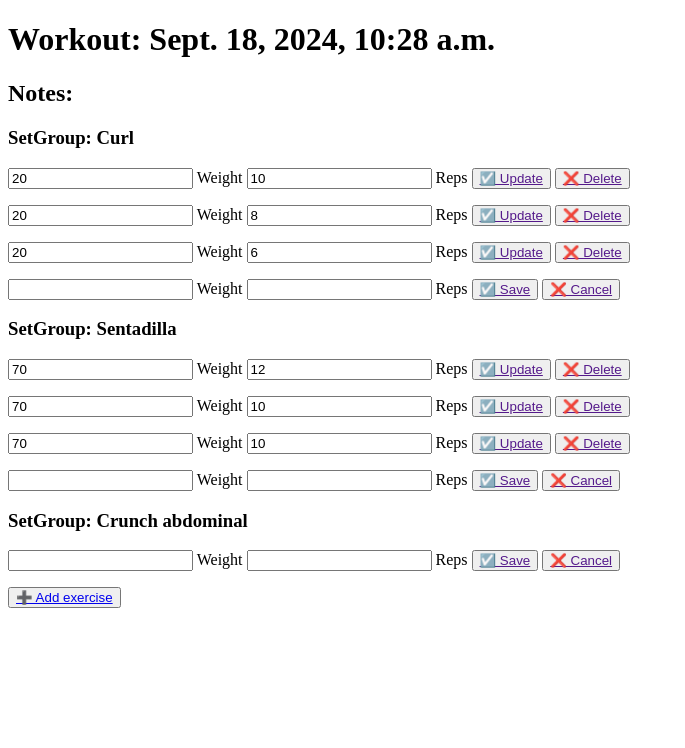
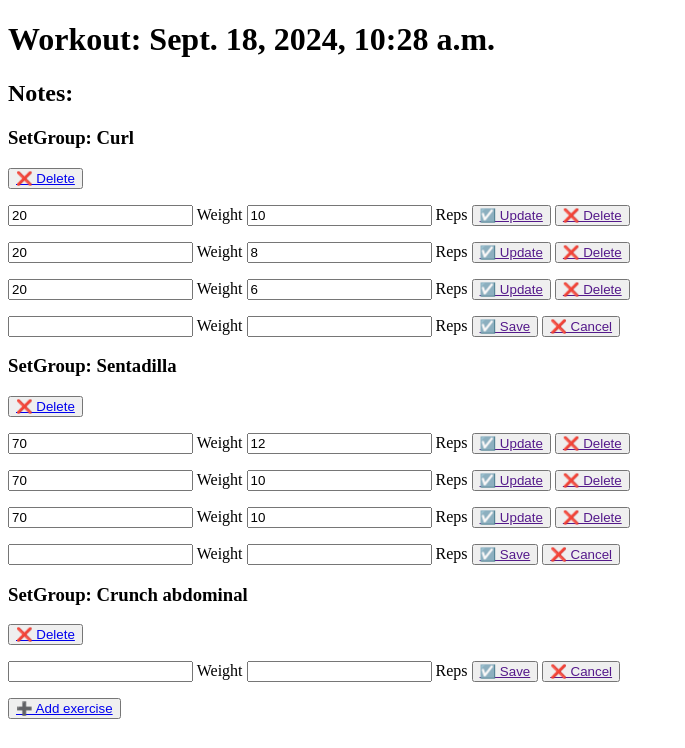
Before and after one commit to JoseADios/WorkoutNotes, a Django app: page /workouts/1 in a window 1280 px wide. Shown: the part 52-800 px from the top of the page, without its empty margins (0-685 px from the left). Run offline with Django 5.2, Linux system fonts and the light colour scheme; data comes from the database, SQL or seed files in the repository; both versions use the stored data as it was after the commit.

Commit message:
Delete setgroup

```diff
--- a/myapp/templates/workouts/detail.html
+++ b/myapp/templates/workouts/detail.html
@@ -11,6 +11,8 @@
 
 {% for setgroup in workout.setgroup_set.all %}
 <h3>SetGroup: {{setgroup.exercise.name}}</h3>
+
+<button><a href="{% url 'setgroup_delete' setgroup.id %}">❌ Delete</a></button>
 
 {% for set in setgroup.set_set.all %}
 <p>
--- a/myapp/urls.py
+++ b/myapp/urls.py
@@ -7,5 +7,5 @@ urlpatterns = [
     path('workouts/<int:id>', views.workout_detail, name='workout_detail'),
     path('create_workout', views.create_workout, name='create_workout'),
     path('create_setgroup <int:workout_id> <int:order>', views.create_setgroup, name='create_setgroup'),
-
+    path('setgroup/<int:pk>/delete/', views.delete_setgroup, name='setgroup_delete'),
 ]
--- a/myapp/views.py
+++ b/myapp/views.py
@@ -1,10 +1,10 @@
-from django.shortcuts import render
+from django.shortcuts import render, get_object_or_404, redirect
 from myapp.models import workout, setgroup
-# from django.utils import timezone
 from django.db.models.functions import Cast
 from django.db.models import DateField
 from datetime import datetime
 from .forms import CreateSetGroupForm
+from django.views.generic.edit import DeleteView
 
 # Create your views here.
 
@@ -63,3 +63,12 @@ def create_setgroup(request, workout_id, order):
         print(request.POST)
         setgroup.objects.create(
             workout_id=workout_id, exercise_id=request.POST['exercise'], notes=request.POST['notes'], order=order)
+
+        return redirect('workout_detail', workout_id)
+
+
+def delete_setgroup(request, pk):
+    workout_id = get_object_or_404(setgroup, id=pk).workout.id
+    setgroup.objects.get(id=pk).delete()
+    print('deleted')
+    return redirect('workout_detail', workout_id)
```
Also changed, not shown: db.sqlite3.
